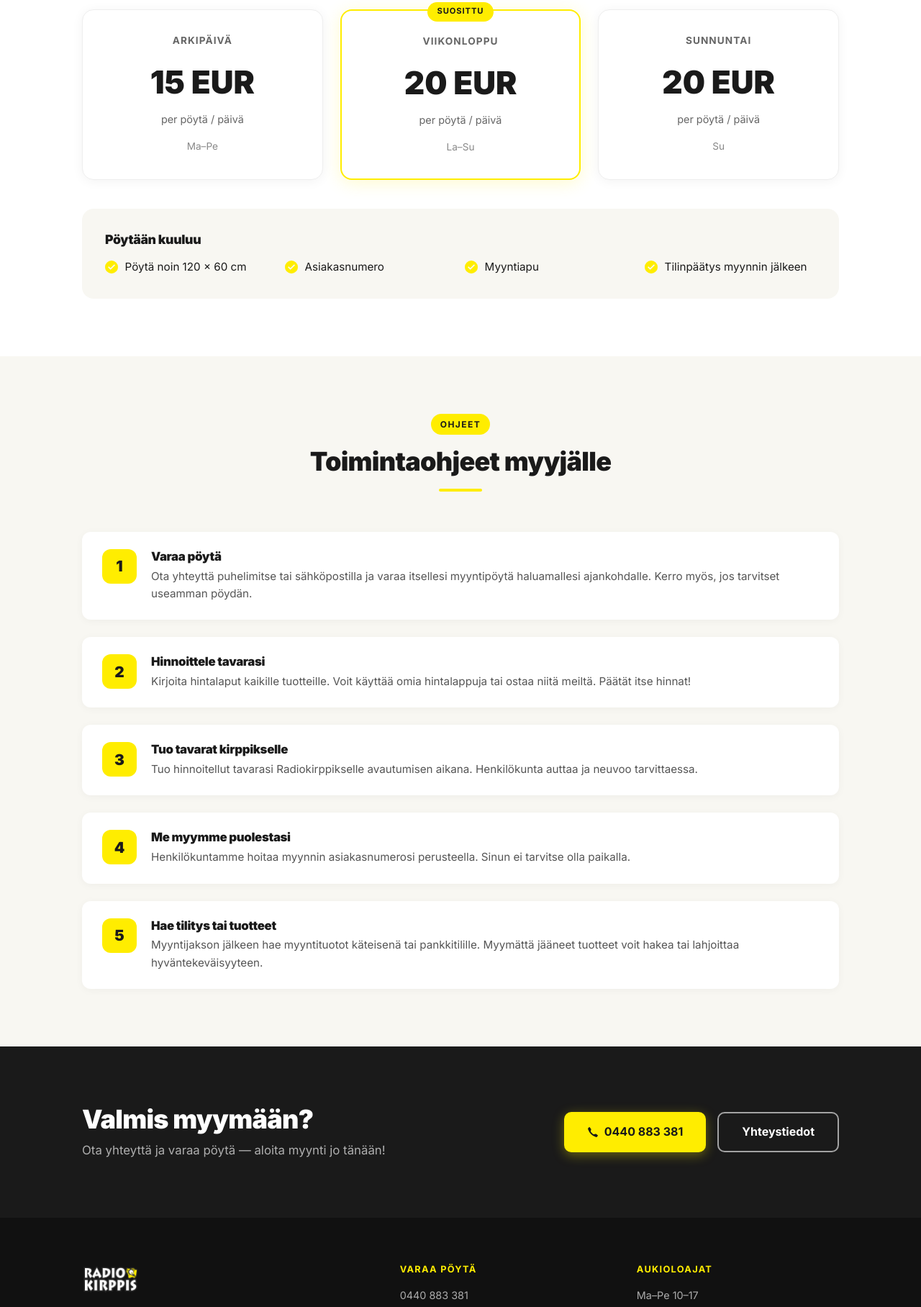
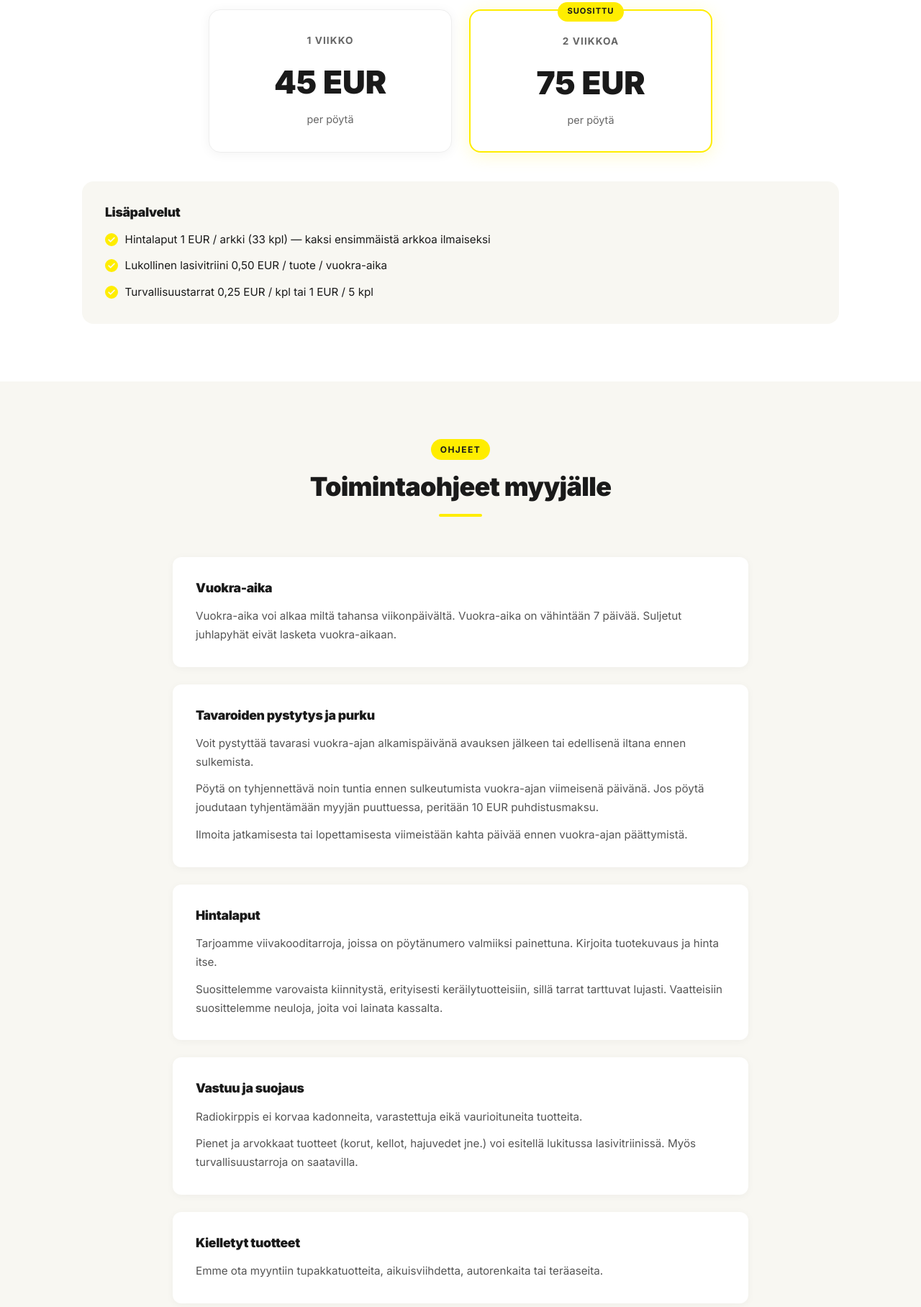
Before and after one commit to valkoketju/salonradiokirppis, a website built with Vite: page hinnat.html in a window 1280 px wide. Shown: the part 642-2458 px from the top of the page at 72% size. Built offline with nearby package versions, Linux system fonts and the light colour scheme.

Commit message:
Restore original page content

```diff
--- a/hinnat.html
+++ b/hinnat.html
@@ -4,7 +4,7 @@
   <meta charset="UTF-8">
   <meta name="viewport" content="width=device-width, initial-scale=1">
   <title>Hinnat ja ohjeet - Salon Radiokirppis</title>
-  <meta name="description" content="Salon Radiokirppiksen hinnat ja ohjeet myyjälle ja ostajalle. Katso pöytävuokrahinnat ja toimintaohjeet.">
+  <meta name="description" content="Salon Radiokirppiksen hinnat ja ohjeet myyjälle. Katso pöytävuokrahinnat ja toimintaohjeet.">
   <link rel="icon" href="images/favicon-150x150.png" sizes="32x32">
   <link rel="icon" href="images/favicon.png" sizes="192x192">
   <link rel="apple-touch-icon" href="images/favicon.png">
@@ -74,46 +74,34 @@
         <div class="srk-divider"></div>
       </div>
 
-      <div class="srk-pricing-grid" style="display:grid;grid-template-columns:repeat(auto-fit,minmax(240px,1fr));gap:1.5rem;">
+      <div class="srk-pricing-grid" style="display:grid;grid-template-columns:repeat(auto-fit,minmax(240px,1fr));gap:1.5rem;max-width:700px;margin:0 auto;">
         <div class="srk-price-card srk-reveal" style="background:#fff;border:1px solid #eee;border-radius:16px;padding:2rem;text-align:center;box-shadow:0 2px 16px rgba(0,0,0,0.05);">
-          <div style="font-size:0.85rem;font-weight:700;text-transform:uppercase;letter-spacing:0.08em;color:#666;margin-bottom:0.75rem;">Arkipäivä</div>
-          <div style="font-size:2.75rem;font-weight:900;color:#1A1A1A;margin-bottom:0.25rem;">15 EUR</div>
-          <div style="font-size:0.9rem;color:#666;">per pöytä / päivä</div>
-          <div style="margin-top:1rem;font-size:0.85rem;color:#888;">Ma–Pe</div>
+          <div style="font-size:0.85rem;font-weight:700;text-transform:uppercase;letter-spacing:0.08em;color:#666;margin-bottom:0.75rem;">1 viikko</div>
+          <div style="font-size:2.75rem;font-weight:900;color:#1A1A1A;margin-bottom:0.25rem;">45 EUR</div>
+          <div style="font-size:0.9rem;color:#666;">per pöytä</div>
         </div>
         <div class="srk-price-card srk-reveal" style="background:#fff;border:2px solid #FFED00;border-radius:16px;padding:2rem;text-align:center;box-shadow:0 4px 24px rgba(255,237,0,0.2);position:relative;">
           <div style="position:absolute;top:-12px;left:50%;transform:translateX(-50%);background:#FFED00;color:#1A1A1A;font-size:0.7rem;font-weight:700;text-transform:uppercase;letter-spacing:0.08em;padding:0.3rem 0.85rem;border-radius:100px;">Suosittu</div>
-          <div style="font-size:0.85rem;font-weight:700;text-transform:uppercase;letter-spacing:0.08em;color:#666;margin-bottom:0.75rem;">Viikonloppu</div>
-          <div style="font-size:2.75rem;font-weight:900;color:#1A1A1A;margin-bottom:0.25rem;">20 EUR</div>
-          <div style="font-size:0.9rem;color:#666;">per pöytä / päivä</div>
-          <div style="margin-top:1rem;font-size:0.85rem;color:#888;">La–Su</div>
-        </div>
-        <div class="srk-price-card srk-reveal" style="background:#fff;border:1px solid #eee;border-radius:16px;padding:2rem;text-align:center;box-shadow:0 2px 16px rgba(0,0,0,0.05);">
-          <div style="font-size:0.85rem;font-weight:700;text-transform:uppercase;letter-spacing:0.08em;color:#666;margin-bottom:0.75rem;">Sunnuntai</div>
-          <div style="font-size:2.75rem;font-weight:900;color:#1A1A1A;margin-bottom:0.25rem;">20 EUR</div>
-          <div style="font-size:0.9rem;color:#666;">per pöytä / päivä</div>
-          <div style="margin-top:1rem;font-size:0.85rem;color:#888;">Su</div>
+          <div style="font-size:0.85rem;font-weight:700;text-transform:uppercase;letter-spacing:0.08em;color:#666;margin-bottom:0.75rem;">2 viikkoa</div>
+          <div style="font-size:2.75rem;font-weight:900;color:#1A1A1A;margin-bottom:0.25rem;">75 EUR</div>
+          <div style="font-size:0.9rem;color:#666;">per pöytä</div>
         </div>
       </div>
 
       <div class="srk-reveal" style="background:#F8F7F2;border-radius:16px;padding:2rem;margin-top:2.5rem;">
-        <h3 style="font-size:1.1rem;margin-bottom:1rem;">Pöytään kuuluu</h3>
-        <ul style="margin:0;padding:0;list-style:none;display:grid;grid-template-columns:repeat(auto-fit,minmax(200px,1fr));gap:0.75rem;">
+        <h3 style="font-size:1.1rem;margin-bottom:1rem;">Lisäpalvelut</h3>
+        <ul style="margin:0;padding:0;list-style:none;display:grid;gap:0.75rem;">
           <li style="display:flex;align-items:center;gap:0.6rem;font-size:0.95rem;">
             <svg width="18" height="18" viewBox="0 0 16 16" fill="#FFED00"><path d="M16 8A8 8 0 1 1 0 8a8 8 0 0 1 16 0M12.03 6.22a.75.75 0 0 0-1.06-1.06L6.75 9.38 5.03 7.66a.75.75 0 0 0-1.06 1.06l2.25 2.25a.75.75 0 0 0 1.06 0z"/></svg>
-            Pöytä noin 120 x 60 cm
+            Hintalaput 1 EUR / arkki (33 kpl) — kaksi ensimmäistä arkkoa ilmaiseksi
           </li>
           <li style="display:flex;align-items:center;gap:0.6rem;font-size:0.95rem;">
             <svg width="18" height="18" viewBox="0 0 16 16" fill="#FFED00"><path d="M16 8A8 8 0 1 1 0 8a8 8 0 0 1 16 0M12.03 6.22a.75.75 0 0 0-1.06-1.06L6.75 9.38 5.03 7.66a.75.75 0 0 0-1.06 1.06l2.25 2.25a.75.75 0 0 0 1.06 0z"/></svg>
-            Asiakasnumero
+            Lukollinen lasivitriini 0,50 EUR / tuote / vuokra-aika
           </li>
           <li style="display:flex;align-items:center;gap:0.6rem;font-size:0.95rem;">
             <svg width="18" height="18" viewBox="0 0 16 16" fill="#FFED00"><path d="M16 8A8 8 0 1 1 0 8a8 8 0 0 1 16 0M12.03 6.22a.75.75 0 0 0-1.06-1.06L6.75 9.38 5.03 7.66a.75.75 0 0 0-1.06 1.06l2.25 2.25a.75.75 0 0 0 1.06 0z"/></svg>
-            Myyntiapu
-          </li>
-          <li style="display:flex;align-items:center;gap:0.6rem;font-size:0.95rem;">
-            <svg width="18" height="18" viewBox="0 0 16 16" fill="#FFED00"><path d="M16 8A8 8 0 1 1 0 8a8 8 0 0 1 16 0M12.03 6.22a.75.75 0 0 0-1.06-1.06L6.75 9.38 5.03 7.66a.75.75 0 0 0-1.06 1.06l2.25 2.25a.75.75 0 0 0 1.06 0z"/></svg>
-            Tilinpäätys myynnin jälkeen
+            Turvallisuustarrat 0,25 EUR / kpl tai 1 EUR / 5 kpl
           </li>
         </ul>
       </div>
@@ -129,41 +117,59 @@
         <div class="srk-divider"></div>
       </div>
 
-      <div class="srk-guide-steps" style="display:grid;gap:1.5rem;">
-        <div class="srk-guide-step srk-reveal" style="display:grid;grid-template-columns:48px 1fr;gap:1.25rem;align-items:start;background:#fff;border-radius:12px;padding:1.5rem 1.75rem;box-shadow:0 2px 12px rgba(0,0,0,0.04);">
-          <div style="width:48px;height:48px;background:#FFED00;color:#1A1A1A;font-size:1.3rem;font-weight:900;border-radius:12px;display:flex;align-items:center;justify-content:center;">1</div>
-          <div>
-            <h3 style="font-size:1.05rem;margin-bottom:0.35rem;">Varaa pöytä</h3>
-            <p style="margin:0;color:#555;font-size:0.95rem;line-height:1.6;">Ota yhteyttä puhelimitse tai sähköpostilla ja varaa itsellesi myyntipöytä haluamallesi ajankohdalle. Kerro myös, jos tarvitset useamman pöydän.</p>
-          </div>
+      <div class="srk-guide-content" style="max-width:800px;margin:0 auto;">
+        <div class="srk-reveal" style="background:#fff;border-radius:12px;padding:2rem;margin-bottom:1.5rem;box-shadow:0 2px 12px rgba(0,0,0,0.04);">
+          <h3 style="font-size:1.1rem;margin-bottom:1rem;color:#1A1A1A;">Vuokra-aika</h3>
+          <p style="color:#555;font-size:0.95rem;line-height:1.7;margin:0;">
+            Vuokra-aika voi alkaa miltä tahansa viikonpäivältä. Vuokra-aika on vähintään 7 päivää. Suljetut juhlapyhät eivät lasketa vuokra-aikaan.
+          </p>
         </div>
-        <div class="srk-guide-step srk-reveal" style="display:grid;grid-template-columns:48px 1fr;gap:1.25rem;align-items:start;background:#fff;border-radius:12px;padding:1.5rem 1.75rem;box-shadow:0 2px 12px rgba(0,0,0,0.04);">
-          <div style="width:48px;height:48px;background:#FFED00;color:#1A1A1A;font-size:1.3rem;font-weight:900;border-radius:12px;display:flex;align-items:center;justify-content:center;">2</div>
-          <div>
-            <h3 style="font-size:1.05rem;margin-bottom:0.35rem;">Hinnoittele tavarasi</h3>
-            <p style="margin:0;color:#555;font-size:0.95rem;line-height:1.6;">Kirjoita hintalaput kaikille tuotteille. Voit käyttää omia hintalappuja tai ostaa niitä meiltä. Päätät itse hinnat!</p>
-          </div>
+
+        <div class="srk-reveal" style="background:#fff;border-radius:12px;padding:2rem;margin-bottom:1.5rem;box-shadow:0 2px 12px rgba(0,0,0,0.04);">
+          <h3 style="font-size:1.1rem;margin-bottom:1rem;color:#1A1A1A;">Tavaroiden pystytys ja purku</h3>
+          <p style="color:#555;font-size:0.95rem;line-height:1.7;margin-bottom:0.75rem;">
+            Voit pystyttää tavarasi vuokra-ajan alkamispäivänä avauksen jälkeen tai edellisenä iltana ennen sulkemista.
+          </p>
+          <p style="color:#555;font-size:0.95rem;line-height:1.7;margin-bottom:0.75rem;">
+            Pöytä on tyhjennettävä noin tuntia ennen sulkeutumista vuokra-ajan viimeisenä päivänä. Jos pöytä joudutaan tyhjentämään myyjän puuttuessa, peritään 10 EUR puhdistusmaksu.
+          </p>
+          <p style="color:#555;font-size:0.95rem;line-height:1.7;margin:0;">
+            Ilmoita jatkamisesta tai lopettamisesta viimeistään kahta päivää ennen vuokra-ajan päättymistä.
+          </p>
         </div>
-        <div class="srk-guide-step srk-reveal" style="display:grid;grid-template-columns:48px 1fr;gap:1.25rem;align-items:start;background:#fff;border-radius:12px;padding:1.5rem 1.75rem;box-shadow:0 2px 12px rgba(0,0,0,0.04);">
-          <div style="width:48px;height:48px;background:#FFED00;color:#1A1A1A;font-size:1.3rem;font-weight:900;border-radius:12px;display:flex;align-items:center;justify-content:center;">3</div>
-          <div>
-            <h3 style="font-size:1.05rem;margin-bottom:0.35rem;">Tuo tavarat kirppikselle</h3>
-            <p style="margin:0;color:#555;font-size:0.95rem;line-height:1.6;">Tuo hinnoitellut tavarasi Radiokirppikselle avautumisen aikana. Henkilökunta auttaa ja neuvoo tarvittaessa.</p>
-          </div>
+
+        <div class="srk-reveal" style="background:#fff;border-radius:12px;padding:2rem;margin-bottom:1.5rem;box-shadow:0 2px 12px rgba(0,0,0,0.04);">
+          <h3 style="font-size:1.1rem;margin-bottom:1rem;color:#1A1A1A;">Hintalaput</h3>
+          <p style="color:#555;font-size:0.95rem;line-height:1.7;margin-bottom:0.75rem;">
+            Tarjoamme viivakooditarroja, joissa on pöytänumero valmiiksi painettuna. Kirjoita tuotekuvaus ja hinta itse.
+          </p>
+          <p style="color:#555;font-size:0.95rem;line-height:1.7;margin:0;">
+            Suosittelemme varovaista kiinnitystä, erityisesti keräilytuotteisiin, sillä tarrat tarttuvat lujasti. Vaatteisiin suosittelemme neuloja, joita voi lainata kassalta.
+          </p>
         </div>
-        <div class="srk-guide-step srk-reveal" style="display:grid;grid-template-columns:48px 1fr;gap:1.25rem;align-items:start;background:#fff;border-radius:12px;padding:1.5rem 1.75rem;box-shadow:0 2px 12px rgba(0,0,0,0.04);">
-          <div style="width:48px;height:48px;background:#FFED00;color:#1A1A1A;font-size:1.3rem;font-weight:900;border-radius:12px;display:flex;align-items:center;justify-content:center;">4</div>
-          <div>
-            <h3 style="font-size:1.05rem;margin-bottom:0.35rem;">Me myymme puolestasi</h3>
-            <p style="margin:0;color:#555;font-size:0.95rem;line-height:1.6;">Henkilökuntamme hoitaa myynnin asiakasnumerosi perusteella. Sinun ei tarvitse olla paikalla.</p>
-          </div>
+
+        <div class="srk-reveal" style="background:#fff;border-radius:12px;padding:2rem;margin-bottom:1.5rem;box-shadow:0 2px 12px rgba(0,0,0,0.04);">
+          <h3 style="font-size:1.1rem;margin-bottom:1rem;color:#1A1A1A;">Vastuu ja suojaus</h3>
+          <p style="color:#555;font-size:0.95rem;line-height:1.7;margin-bottom:0.75rem;">
+            Radiokirppis ei korvaa kadonneita, varastettuja eikä vaurioituneita tuotteita.
+          </p>
+          <p style="color:#555;font-size:0.95rem;line-height:1.7;margin:0;">
+            Pienet ja arvokkaat tuotteet (korut, kellot, hajuvedet jne.) voi esitellä lukitussa lasivitriinissä. Myös turvallisuustarroja on saatavilla.
+          </p>
         </div>
-        <div class="srk-guide-step srk-reveal" style="display:grid;grid-template-columns:48px 1fr;gap:1.25rem;align-items:start;background:#fff;border-radius:12px;padding:1.5rem 1.75rem;box-shadow:0 2px 12px rgba(0,0,0,0.04);">
-          <div style="width:48px;height:48px;background:#FFED00;color:#1A1A1A;font-size:1.3rem;font-weight:900;border-radius:12px;display:flex;align-items:center;justify-content:center;">5</div>
-          <div>
-            <h3 style="font-size:1.05rem;margin-bottom:0.35rem;">Hae tilitys tai tuotteet</h3>
-            <p style="margin:0;color:#555;font-size:0.95rem;line-height:1.6;">Myyntijakson jälkeen hae myyntituotot käteisenä tai pankkitilille. Myymättä jääneet tuotteet voit hakea tai lahjoittaa hyväntekeväisyyteen.</p>
-          </div>
+
+        <div class="srk-reveal" style="background:#fff;border-radius:12px;padding:2rem;margin-bottom:1.5rem;box-shadow:0 2px 12px rgba(0,0,0,0.04);">
+          <h3 style="font-size:1.1rem;margin-bottom:1rem;color:#1A1A1A;">Kielletyt tuotteet</h3>
+          <p style="color:#555;font-size:0.95rem;line-height:1.7;margin:0;">
+            Emme ota myyntiin tupakkatuotteita, aikuisviihdetta, autorenkaita tai teräaseita.
+          </p>
+        </div>
+
+        <div class="srk-reveal" style="background:#fff;border-radius:12px;padding:2rem;margin-bottom:1.5rem;box-shadow:0 2px 12px rgba(0,0,0,0.04);">
+          <h3 style="font-size:1.1rem;margin-bottom:1rem;color:#1A1A1A;">Myyntituotot</h3>
+          <p style="color:#555;font-size:0.95rem;line-height:1.7;margin:0;">
+            Myyntituotot maksetaan käteisenä tai pankkitilille päivien kuluessa. Maksu edellyttää, että nykyinen vuokra-aika on maksettu kokonaisuudessaan.
+          </p>
         </div>
       </div>
     </div>
```
Also changed, not shown: kirppis.html (+41 -33 lines), yhteystiedot.html (+57 -23 lines).
